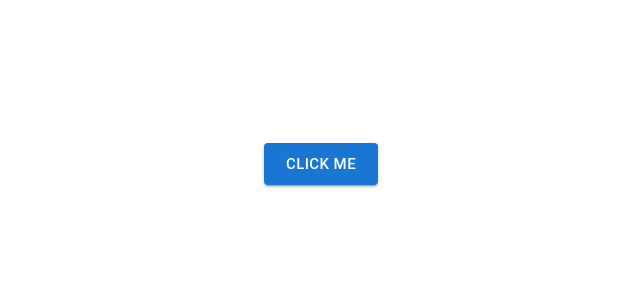
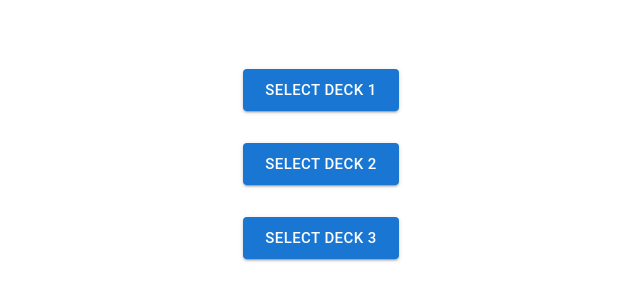
Before and after one commit to aidanhopper/leethoot, a Next.js app: page /host/decks in a window 1280 px wide. Shown: the part 236-536 px from the top of the page, without its empty margins (319-959 px from the left). Built offline with nearby package versions, Linux system fonts and the light colour scheme.

Commit message:
list of buttons

```diff
--- a/src/app/host/decks/page.js
+++ b/src/app/host/decks/page.js
@@ -15,6 +15,7 @@ export default function Decks() {
   {Question: "What is a linked list?", Answer: "A data structure consisting of a sequence of nodes where each node contains a reference to the next node in the sequence"}]
 
 
+
   return (
 
     <main>
@@ -23,10 +24,23 @@ export default function Decks() {
       justifyContent="center"
       alignItems="center"
       height="100vh">
-        <Button
-        variant="contained" size="large" sx={{ m: button_margin }} href="/host/start">
-          click me
-        </Button>
+        <ol>
+          <li>
+            <Button variant="contained" size="large" sx={{ m: button_margin }} href="/host/start">
+          select deck 1
+            </Button>
+          </li>
+          <li>
+            <Button variant="contained" size="large" sx={{ m: button_margin }} href="/host/start">
+          select deck 2
+            </Button>
+          </li>
+          <li>
+            <Button variant="contained" size="large" sx={{ m: button_margin }} href="/host/start">
+          select deck 3
+            </Button>
+          </li>
+        </ol>
       </Box>
     </main>
   )
```
